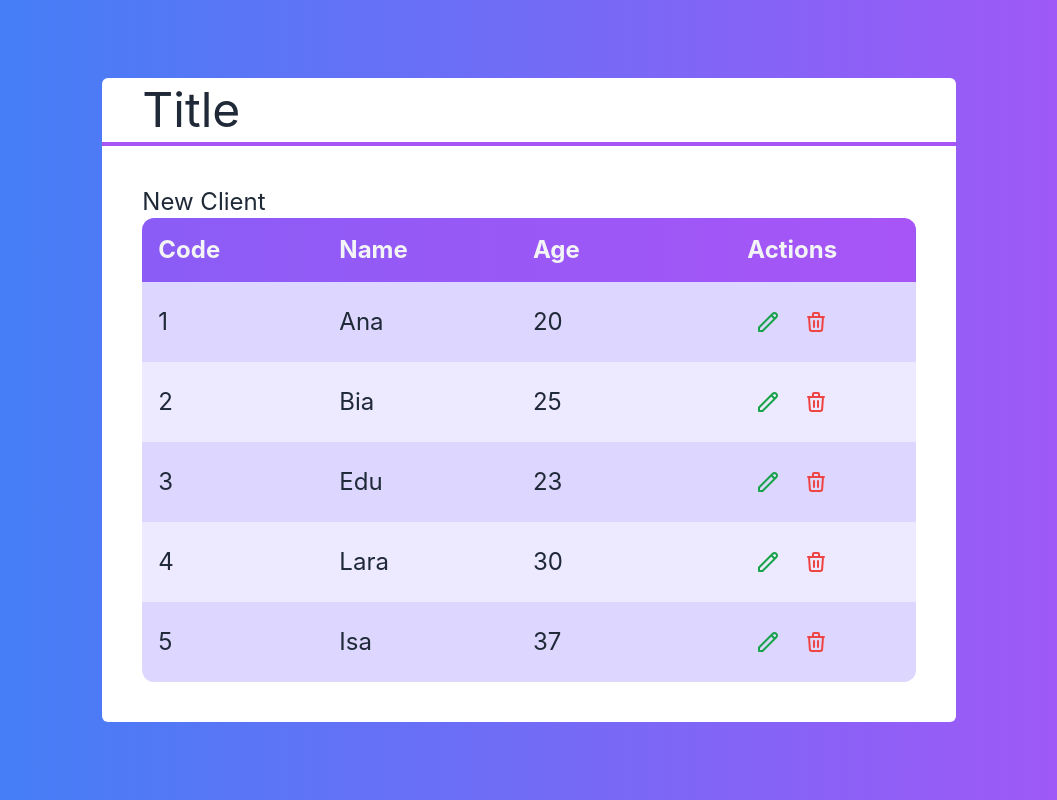
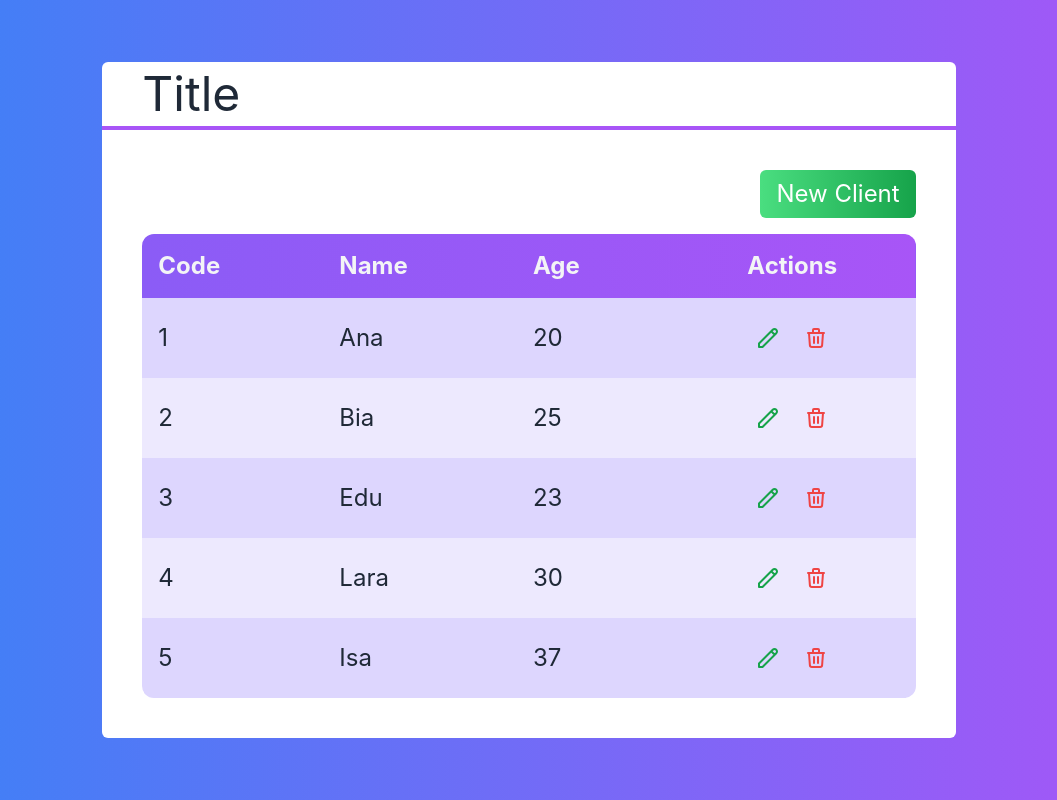
Before and after one commit to eduardosoaresdutra/Signup-Screen, a Next.js app: page / in a window 1280 px wide. Shown: the whole page, without its empty margins (111-1168 px from the left). Built offline with nearby package versions, Linux system fonts and the light colour scheme.

Commit message:
Added some configs to tailwind, and new behavior for dynamic colors in the Button component

```diff
--- a/src/components/Button.tsx
+++ b/src/components/Button.tsx
@@ -1,12 +1,16 @@
 interface ButtonProps {
     color?: 'green' | 'blue' | 'gray'
+    className?: string
     children: React.ReactNode
 }
 
 export default function Button(props: ButtonProps) {
     return (
+        // 'bg-gradient-to-r ' + colorExpression + ' text-white px-4 py-2 rounded-md ' + props.className
         <button className={`
-
+            bg-gradient-to-r from-${props.color || 'gray'}-400 to-${props.color || 'gray'}-600
+            text-white px-4 py-2 rounded-md
+            ${props.className}
         `}>
             {props.children}
         </button>
--- a/src/pages/index.tsx
+++ b/src/pages/index.tsx
@@ -27,7 +27,9 @@
       text-white
     `}>
       <Layout title="Title">
-        <Button>New Client</Button>
+        <div className="flex justify-end">
+          <Button color="green" className="mb-4">New Client</Button>
+        </div>
         <Table clients={clients} selectClient={selectClient} deleteClient={deleteClient}></Table>
       </Layout>
     </div>
--- a/tailwind.config.js
+++ b/tailwind.config.js
@@ -2,6 +2,15 @@
   content: [
     "./src/pages/**/*.{js,ts,jsx,tsx}",
     "./src/components/**/*.{js,ts,jsx,tsx}",
+  ],
+  safelist: [
+    {
+      pattern: /bg-(green|blue|gray)-(400|600)/,
+    },{
+      pattern: /from-(green|blue|gray)-(400|600)/,
+    },{
+      pattern: /to-(green|blue|gray)-(400|600)/,
+    },
   ],
   theme: {
     extend: {},
```
